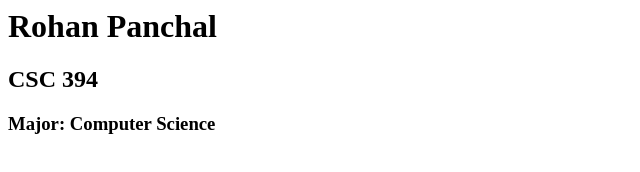
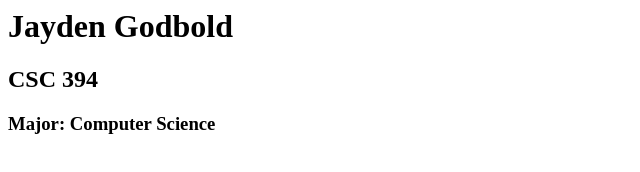
Before and after one commit to JGodbold1/csc-394-assignment-1, a plain HTML site: page index.html in a window 1280 px wide. Shown: the whole page, without its empty margins (0-640 px from the left). Drawn offline with Linux system fonts and the light colour scheme.

Commit message:
Update index.html
name change

```diff
--- a/index.html
+++ b/index.html
@@ -3,7 +3,7 @@
     <title>Rohan's Home Page</title>
   </head>
   <body>
-    <h1>Rohan Panchal</h1>
+    <h1>Jayden Godbold</h1>
     <h2>CSC 394</h2>
     <h3>Major: Computer Science</h3>
   </body>
```
